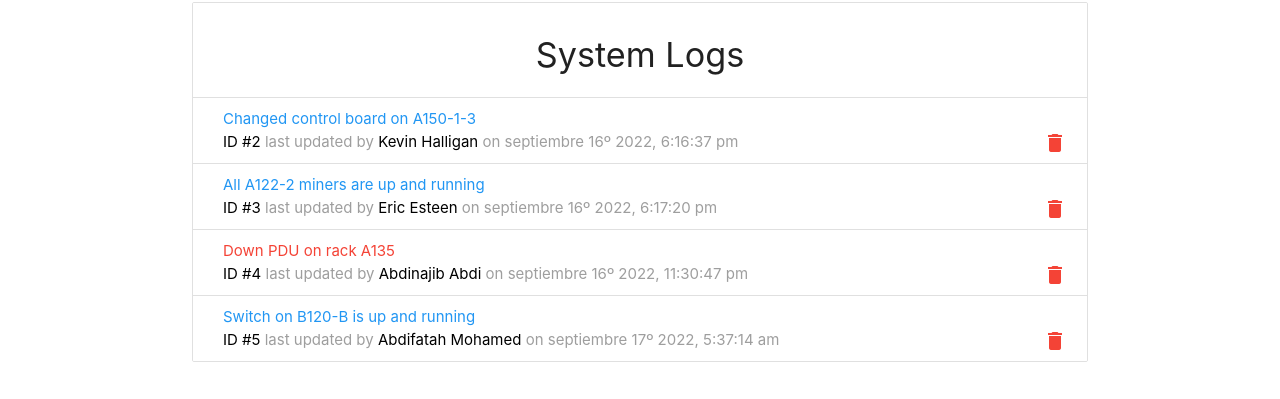
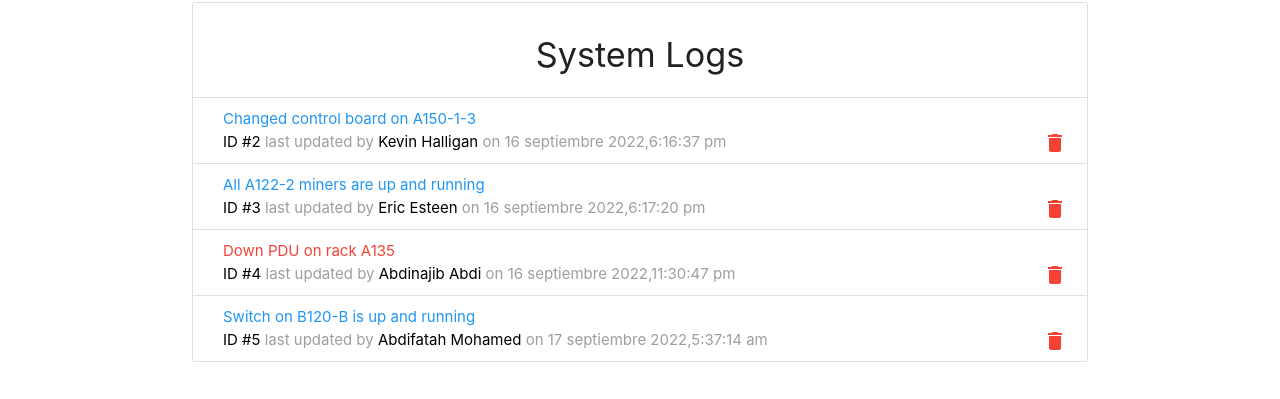
Before and after one commit to abdifatahdev/DCT-Logger, a React (Create React App) app: page / in a window 1280 px wide. Shown: the part 92-491 px from the top of the page. Built offline with nearby package versions, Linux system fonts and the light colour scheme; data requests are answered from the project's data file.

Commit message:
Update LogItem.js

```diff
--- a/src/components/logs/LogItem.js
+++ b/src/components/logs/LogItem.js
@@ -25,7 +25,9 @@ const LogItem = ({ log, deleteLog, setCurrent }) => {
         <br />
         <span className="grey-text">
           <span className="black-text">ID #{id}</span> last updated by <span className="black-text">{tech}</span> on{" "}
-          <Moment format='MMMM Do YYYY, h:mm:ss a'>{log.date}</Moment>
+          <Moment format="DD MMMM  YYYY,h:mm:ss a" local="ct">
+             {date}
+          </Moment>
         </span>
         <a
           href="#!"
```
